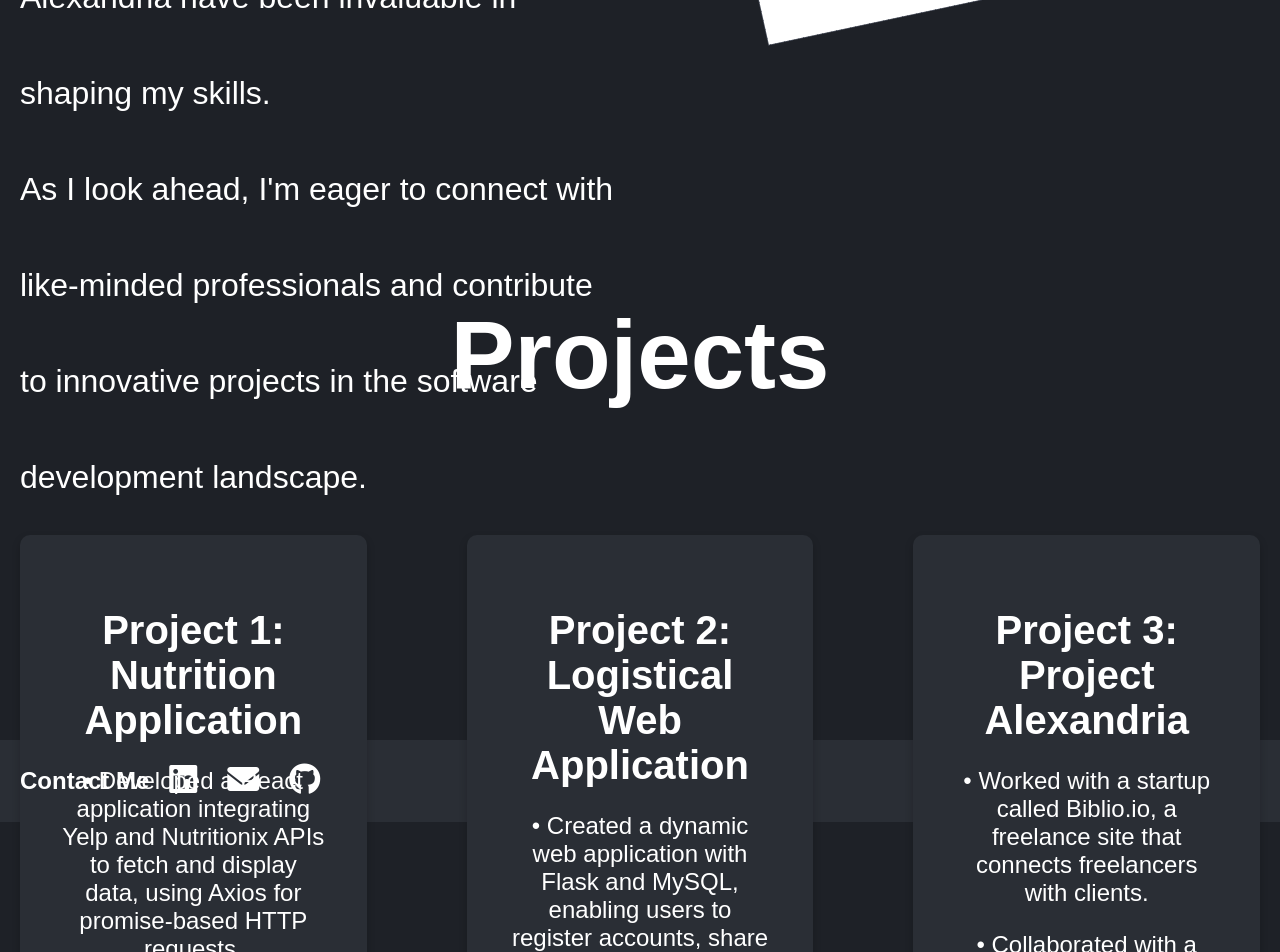
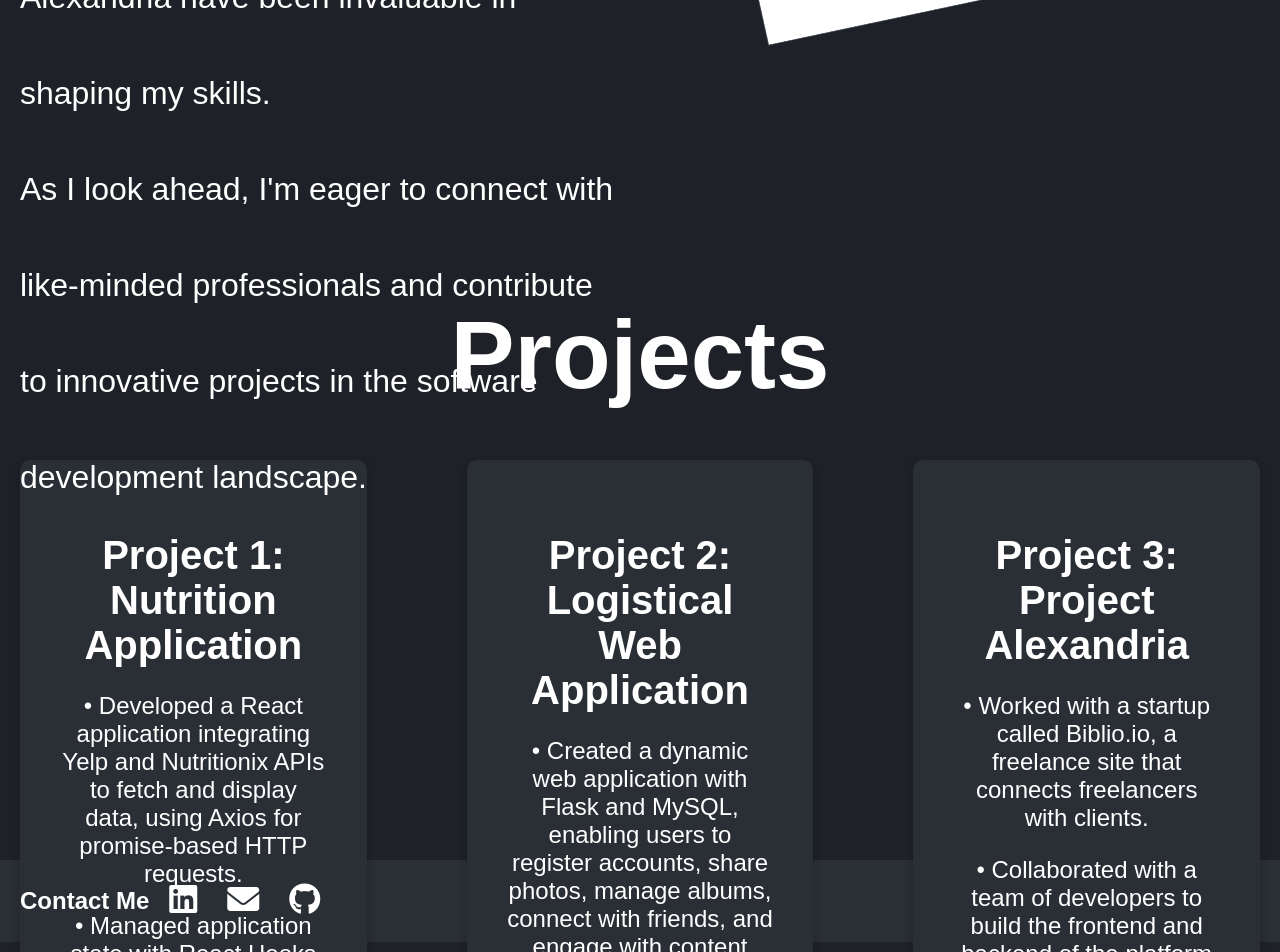
Before and after one commit to bdauria1/Portfolio-Website, a React (Create React App) app in the folder my-react-app/: page / in a window 1280 px wide. Shown: the part 1657-2609 px from the top of the page. Built offline with nearby package versions, Linux system fonts and the light colour scheme.

Commit message:
Update 9
fixed issue with screen size

```diff
--- a/my-react-app/src/App.css
+++ b/my-react-app/src/App.css
@@ -76,11 +76,11 @@ body {
   align-items: center;
   text-align: center;
   padding: 40px 20px;
-  height: 60vh;
+  height: 75vh;
 }
 
 .project-section h1 {
-  margin-bottom: 125px;
+  margin-bottom: 50px;
 }
 
 .project-list {
@@ -96,7 +96,7 @@ body {
   box-shadow: 0 4px 8px rgba(0, 0, 0, 0.2);
   padding: 40px;
   width: 100%;
-  height: 90%;
+  height: 85%;
   transition: transform 0.3s ease-in-out, box-shadow 0.3s ease-in-out;
 }
 
```
